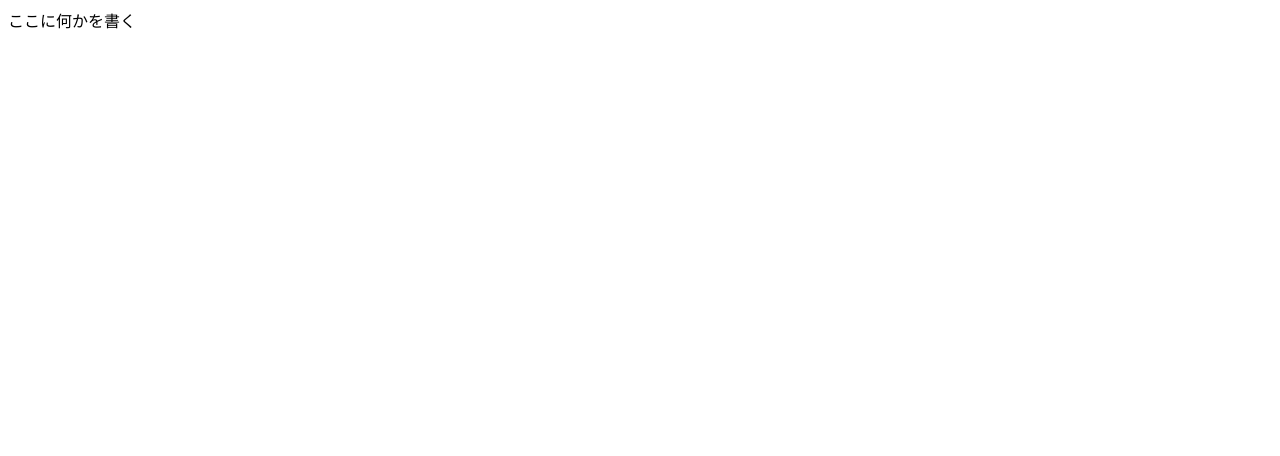
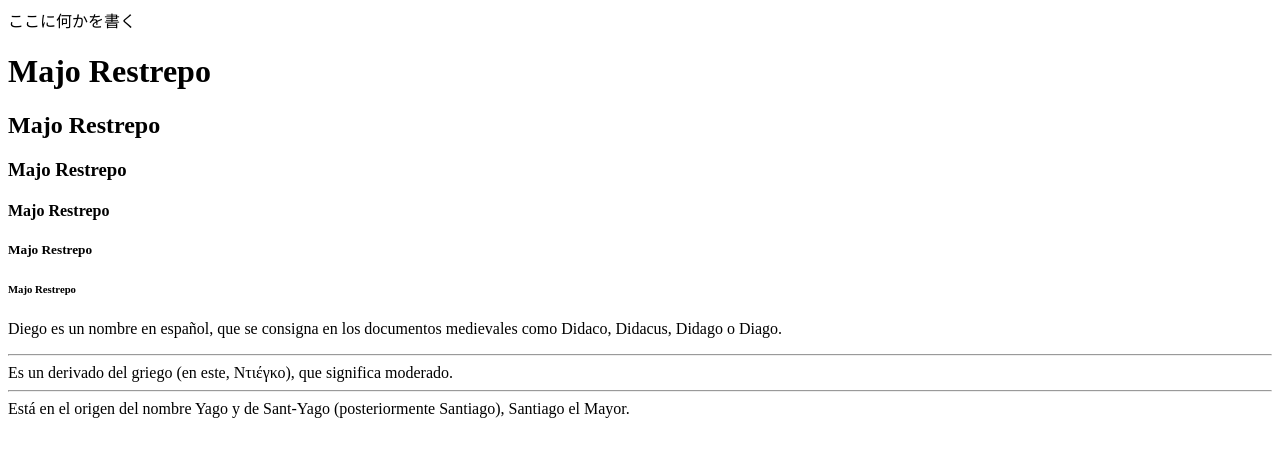
Before and after one commit to mariajose-restrepog/html-mariajose-restrepo, a website: page index.html in a window 1280 px wide. Drawn offline with Linux system fonts and the light colour scheme.

Commit message:
tutulos p majo

```diff
--- a/index.html
+++ b/index.html
@@ -11,3 +11,19 @@
     <div>ここに何かを書く</div>
   </body>
 </html>
+<h1>Majo Restrepo</h1>
+<h2>Majo Restrepo</h2>
+<h3>Majo Restrepo</h3>
+<h4>Majo Restrepo</h4>
+<h5>Majo Restrepo</h5>
+<h6>Majo Restrepo</h6>
+</body>
+</html>
+
+<p>
+    Diego es un nombre en español, que se consigna en los documentos medievales como Didaco, Didacus, Didago o Diago.
+    <hr />
+     Es un derivado del griego (en este, Ντιέγκο), que significa moderado.
+     <hr />
+     Está en el origen del nombre Yago y de Sant-Yago (posteriormente Santiago), Santiago el Mayor.
+</p>
```
